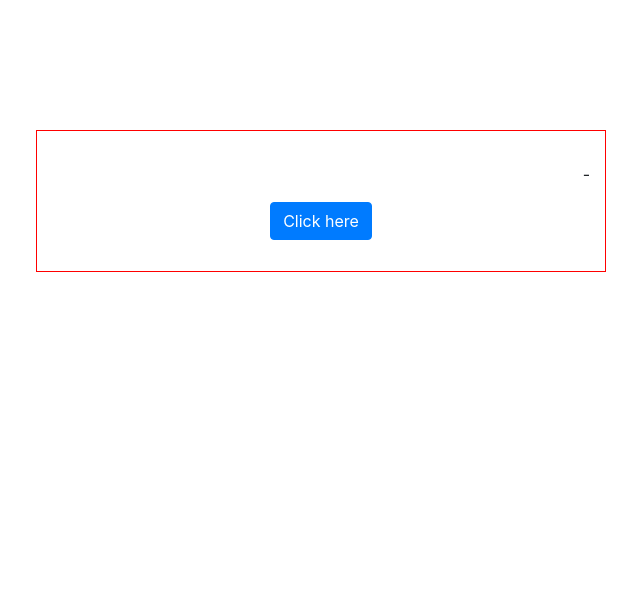
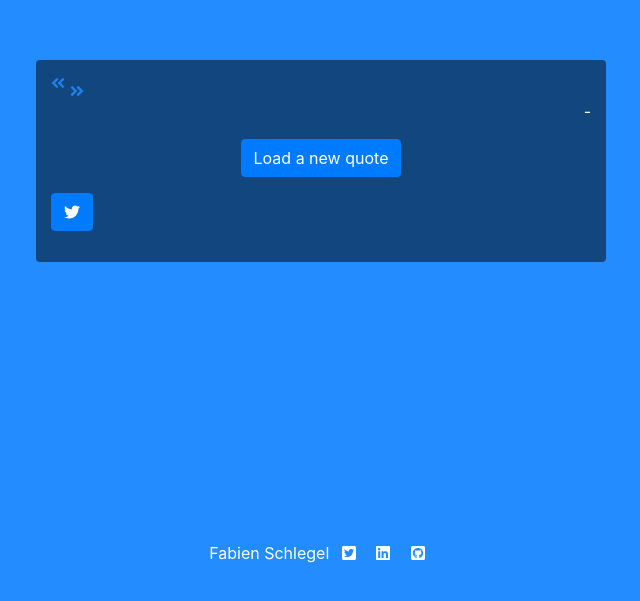
Before and after one commit to Humch/randomQuote, a plain HTML site: page index.html in a window 1280 px wide. Shown: the part 199-800 px from the top of the page, without its empty margins (319-959 px from the left). Drawn offline with nearby package versions, Linux system fonts and the light colour scheme; no server answers.

Commit message:
update project

```diff
--- a/index.html
+++ b/index.html
@@ -19,10 +19,19 @@
 
     <div class="container">
         <div class="mainRow row align-items-center justify-content-center">
-            <div class="content redBorder col-6">
-                <p id="quote"></p>
-                <p class="text-right">- <span id="author"></span></p>
-                <p class="text-center"><button type="button" class="btn btn-primary" onclick="updateQuote()">Click here</button></p>
+            <div class="content redBorder col-6 rounded">
+                <p class="margin  text-white"><i class="blue-color fas fa-angle-double-left align-top"></i> <span id="quote" ></span> <i class="blue-color fas fa-angle-double-right align-bottom"></i></p>
+                <p class="text-right text-white">- <span id="author"></span></p>
+                <p class="text-center"><button type="button" class="btn btn-primary" onclick="updateQuote()">Load a new quote</button></p>
+                <p><a id="t-quote" class="btn btn-primary" href="" role="button" target="_blank" data-toggle="tooltip" data-placement="top" title="Tweet this"><i class="fab fa-twitter"></i></a></p>
+            </div>
+        </div>
+        <div class="footerRow row align-items-center justify-content-center">
+            <div class="col-6">
+                <p class="text-center text-white">Fabien Schlegel
+                    <a class="button footer-icon" href="https://twitter.com/fabienschlegel"><i class="fab fa-twitter-square"></i></a>
+                    <a class="button footer-icon" href="www.linkedin.com/in/fabien-schlegel"><i class="fab fa-linkedin"></i></a>
+                    <a class="button footer-icon" href="https://github.com/Humch"><i class="fab fa-github-square"></i></a></p>
             </div>
         </div>
     </div>
--- a/quote.css
+++ b/quote.css
@@ -1,8 +1,35 @@
+
+body {
+  background-color: #238CFF !important;
+}
+
 div.mainRow {
-  height: 100vh;
+  height: 90vh;
 }
 
 div.content {
-    border: 1px solid red;
     padding: 15px;
+    background-color: #12467F;
 }
+
+p.margin {
+  margin-bottom: 0px !important;
+}
+
+.text-white {
+  color: white;
+}
+
+.blue-color {
+  color: #207EE5;
+}
+
+a.footer-icon {
+  margin-left: .5em;
+  margin-right: .5em;
+  color: white !important;
+}
+
+div.footerRow {
+  height: 10vh;
+}
--- a/quote.js
+++ b/quote.js
@@ -1,8 +1,13 @@
+$(function () {
+  $('[data-toggle="tooltip"]').tooltip()
+})
+
 function displayQuote(data) {
     $("#quote").empty();
     $("#author").empty();
     $("#quote").append(data.quote);
     $("#author").append(data.author);
+    document.getElementById("t-quote").href = "http://twitter.com/home?status=" + data.quote + " - " + data.author;
 }
 
 function updateQuote () {
```
